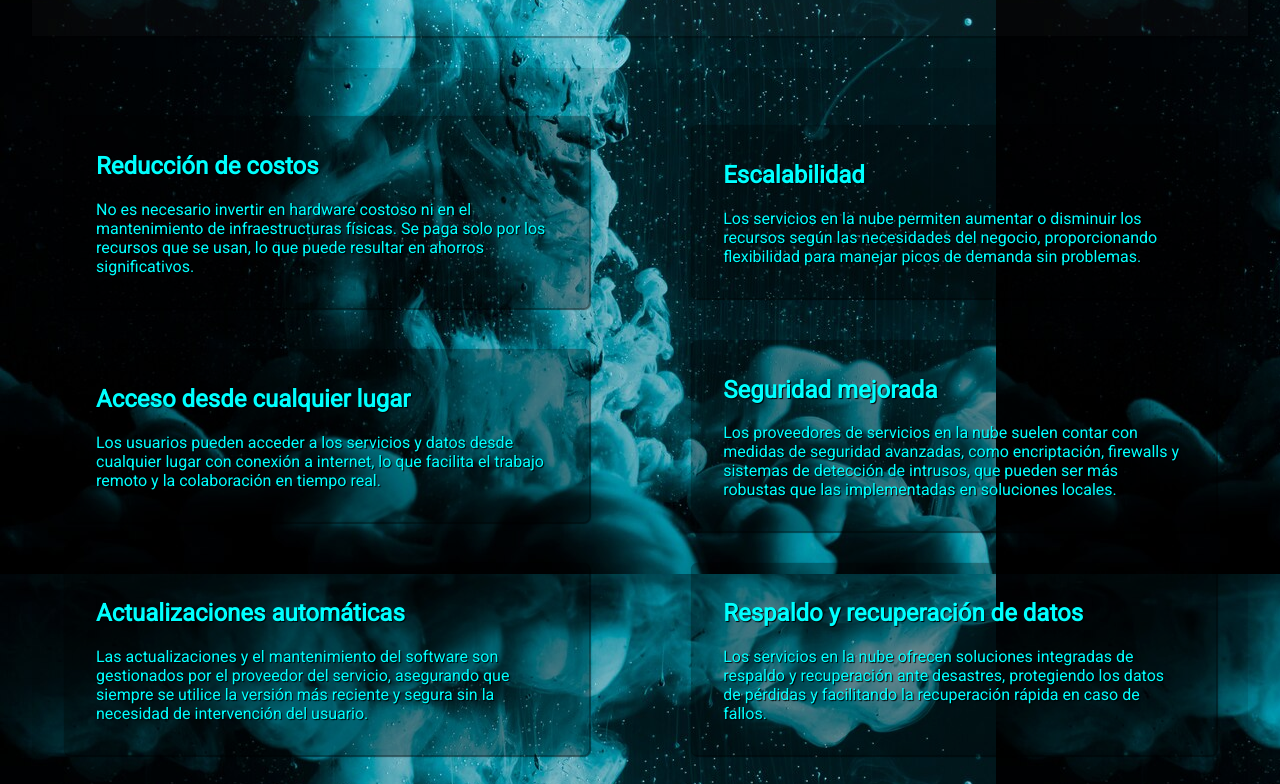
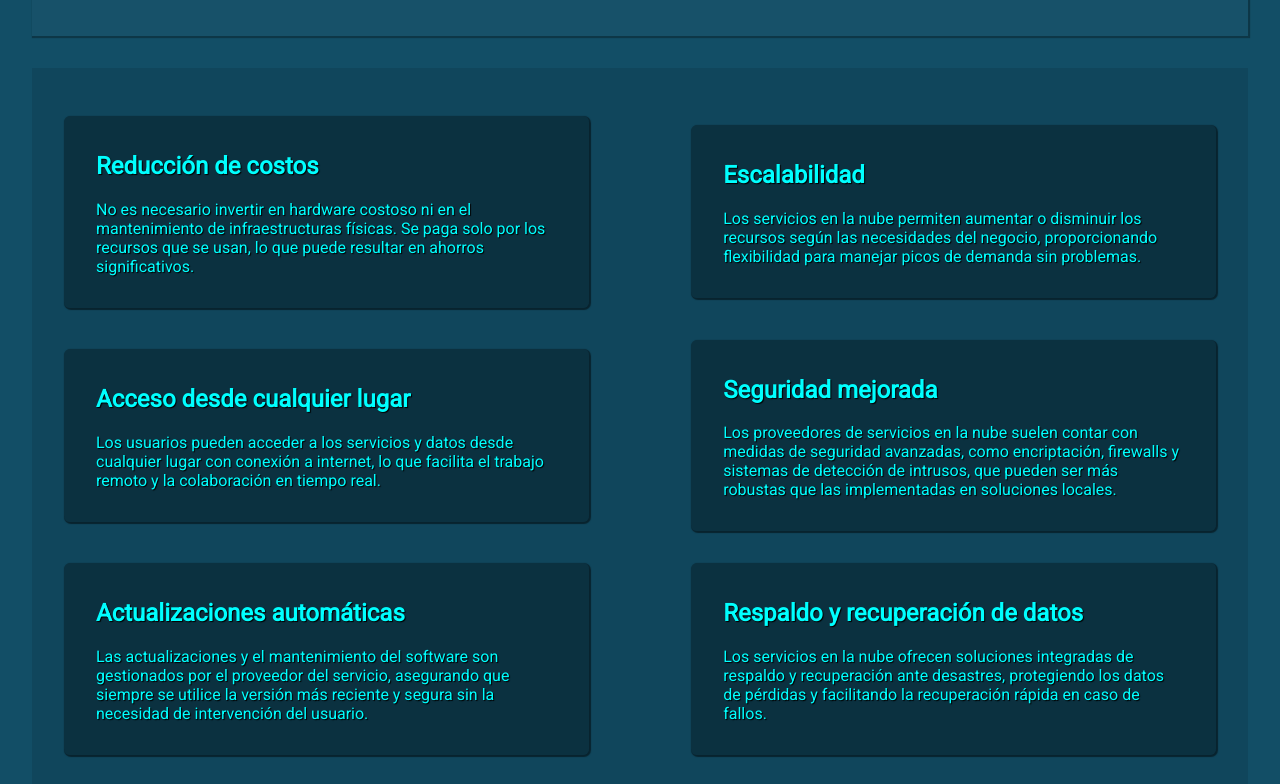
Before and after one commit to omelendrez/software-suites, a plain HTML site: page index.html in a window 1280 px wide. Shown: the part 189-973 px from the top of the page. Drawn offline with Linux system fonts and the light colour scheme.

Commit message:
Change background

```diff
--- a/css/styles.css
+++ b/css/styles.css
@@ -1,8 +1,9 @@
 body {
   font-family: 'Roboto', sans-serif;
   margin: 2rem;
-  background-image: url(/assets/abstract-heavy-azure-fog-dark-liquid_23-2148101977.jpg);
+  /* background-image: url(/assets/abstract-heavy-azure-fog-dark-liquid_23-2148101977.jpg); */
   /* background-size: cover; */
+  background-color: #124e66;
   color: rgba(0, 255, 255, 1);
   text-shadow: 1px 2px 4px #000;
 }
```
Also changed, not shown: assets/abstract-heavy-azure-fog-dark-liquid_23-2148101977.jpg (deleted).
